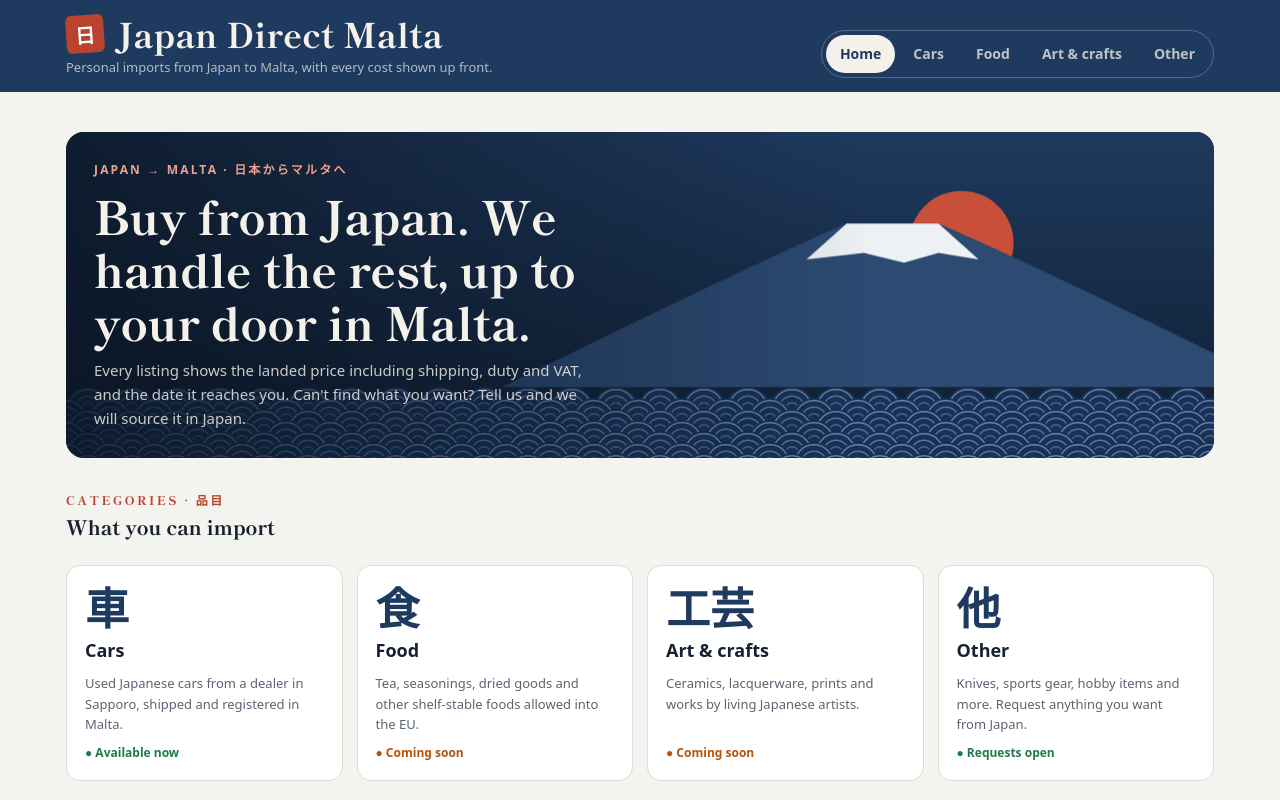
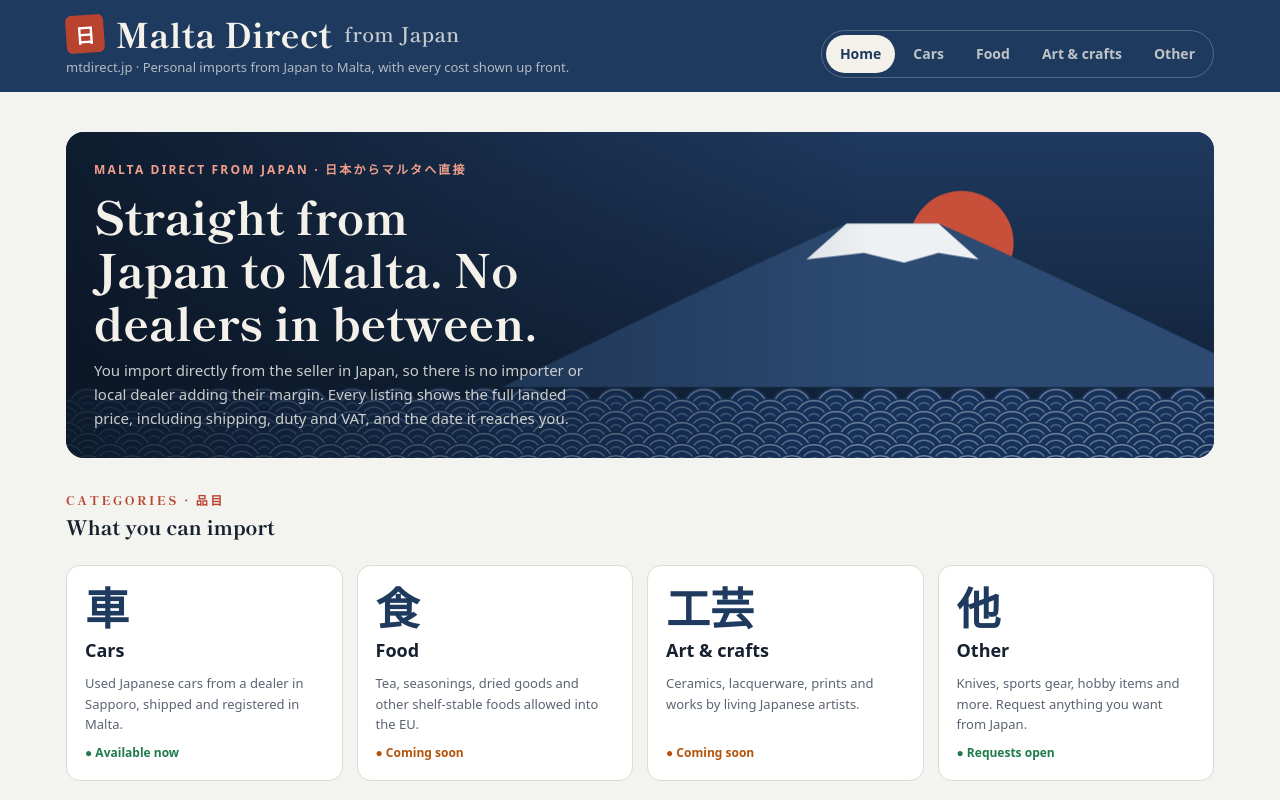
Before and after one commit to shinichihosokawa-ops/mtdirect, a plain HTML site: page index.html in a window 1280 px wide. Shown: the top 800 px of the page. Drawn offline with nearby package versions, Linux system fonts and the light colour scheme; a web font is replaced by a local one.

Commit message:
Rebrand home as Malta Direct from Japan
Co-Authored-By: Claude Opus 5.5 <noreply@anthropic.com>
Claude-Session: https://claude.ai/code/session_01VzpBAMrtmwVv4ciddcmY7D

```diff
--- a/index.html
+++ b/index.html
@@ -3,8 +3,8 @@
 <head>
 <meta charset="utf-8">
 <meta name="viewport" content="width=device-width, initial-scale=1, viewport-fit=cover">
-<meta name="description" content="Personal imports from Japan to Malta, with every cost shown up front. Operated by HOSOKAWA Co., Ltd.">
-<title>Japan Direct Malta</title>
+<meta name="description" content="Malta Direct from Japan: import directly from the seller in Japan with no dealer in between. Full landed price shown up front. Operated by HOSOKAWA Co., Ltd.">
+<title>Malta Direct</title>
 <link rel="preconnect" href="https://fonts.googleapis.com">
 <link rel="stylesheet" href="https://fonts.googleapis.com/css2?family=Shippori+Mincho:wght@600;800&family=Murecho:wght@400;500;700;800&family=IBM+Plex+Mono:wght@400;600&display=swap">
 <style>
@@ -184,8 +184,8 @@ h2.sec,.partner b{font-family:var(--serif)}
 <div class="hdr-band"><div class="wrap">
   <header class="top">
     <div class="brand">
-      <h1><span class="hanko" aria-hidden="true">日</span>Japan Direct Malta</h1>
-      <p>Personal imports from Japan to Malta, with every cost shown up front.</p>
+      <h1><span class="hanko" aria-hidden="true">日</span>Malta Direct <span style="font-weight:600;font-size:.6em;opacity:.8">from Japan</span></h1>
+      <p>mtdirect.jp · Personal imports from Japan to Malta, with every cost shown up front.</p>
     </div>
     <nav class="nav" aria-label="Categories">
       <a href="#home" data-route="home">Home</a>
@@ -204,9 +204,9 @@ h2.sec,.partner b{font-family:var(--serif)}
     <div class="heroimg">
       <canvas id="hero-art" aria-hidden="true"></canvas>
       <div class="hc">
-        <span class="eyebrow">Japan → Malta · 日本からマルタへ</span>
-        <h2>Buy from Japan. We handle the rest, up to your door in Malta.</h2>
-        <p>Every listing shows the landed price including shipping, duty and VAT, and the date it reaches you. Can't find what you want? Tell us and we will source it in Japan.</p>
+        <span class="eyebrow">Malta Direct from Japan · 日本からマルタへ直接</span>
+        <h2>Straight from Japan to Malta. No dealers in between.</h2>
+        <p>You import directly from the seller in Japan, so there is no importer or local dealer adding their margin. Every listing shows the full landed price, including shipping, duty and VAT, and the date it reaches you.</p>
       </div>
     </div>
     <h2 class="sec"><span class="sec-jp">CATEGORIES · 品目</span>What you can import</h2>
```
